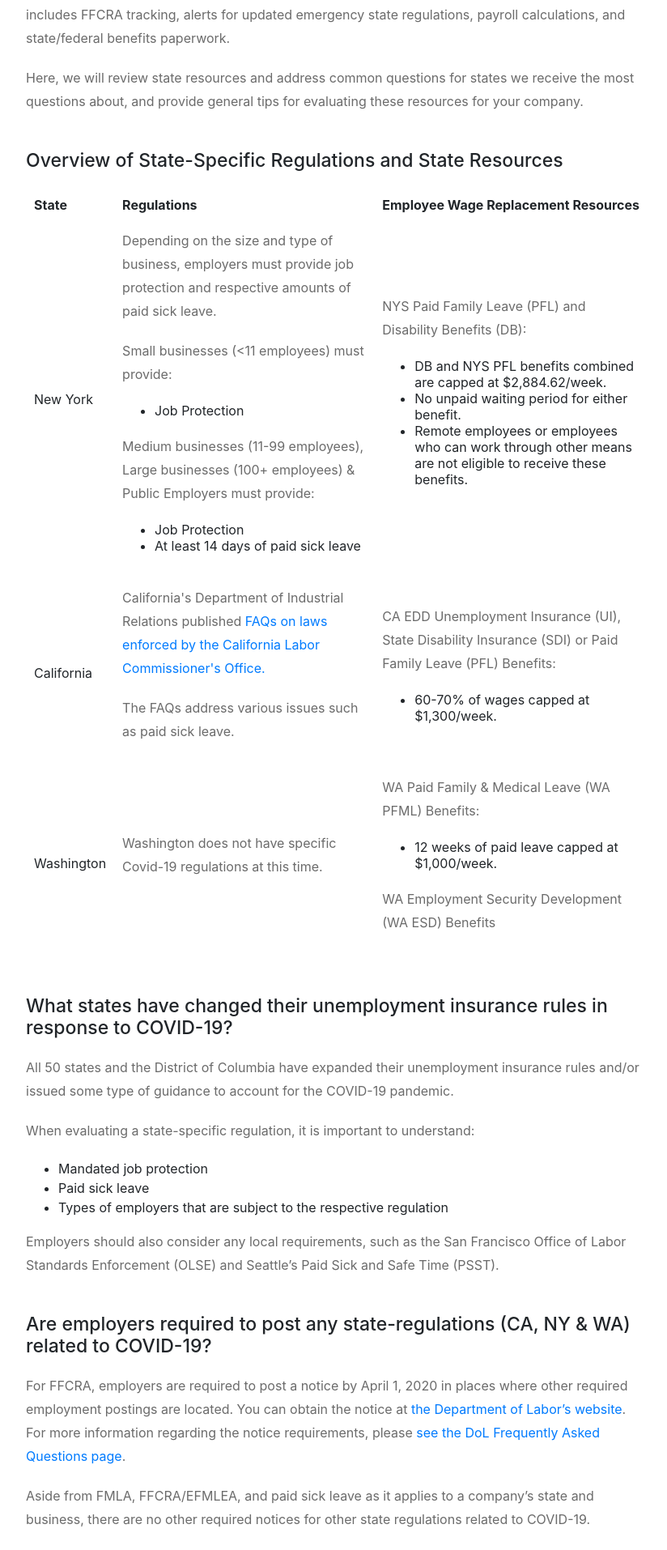
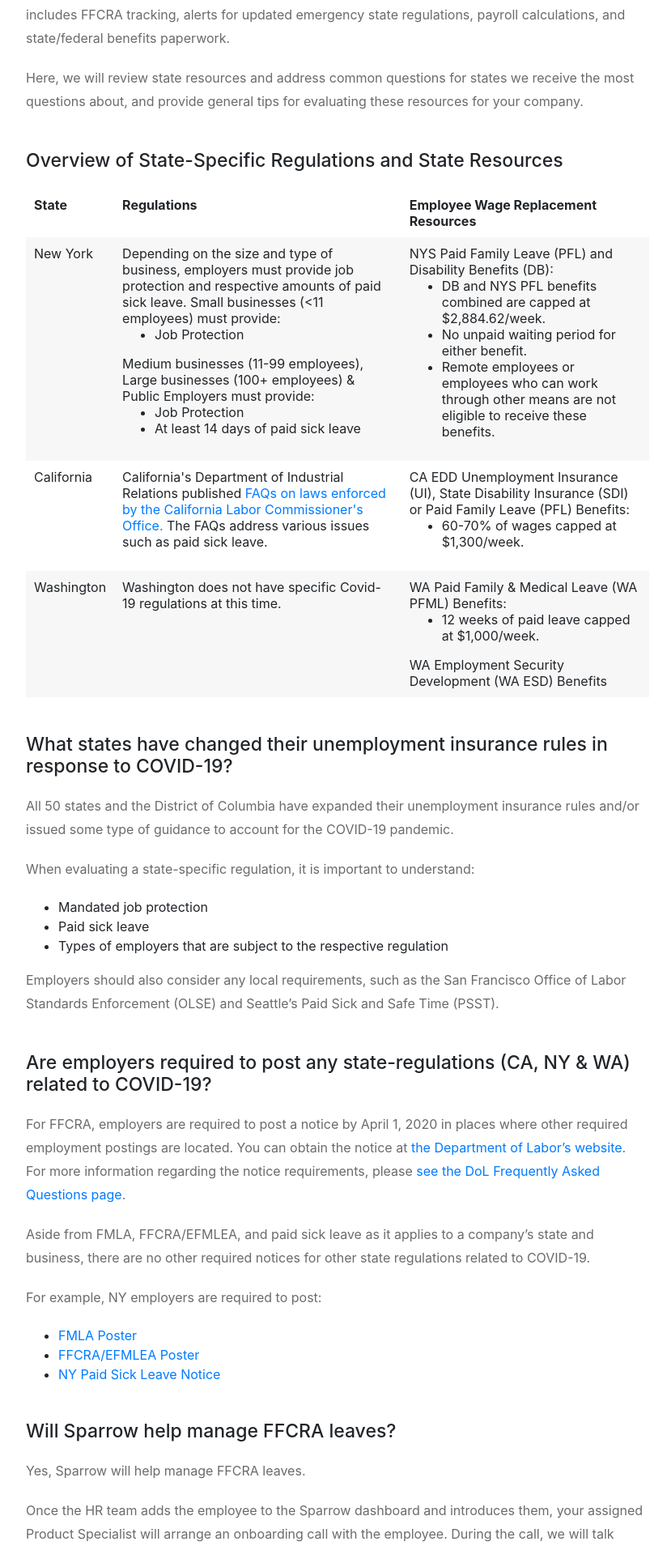
Before and after one commit to trysparrow/sparrow-landing, a Jekyll site: the page built from _posts/2020-04-16-state-covid-19-guidance.md, in a window 1280 px wide. Shown: the part 856-2770 px from the top of the page at 81% size, without its empty margins (223-1047 px from the left). Built offline with Jekyll 4.4.1, drawn with Linux system fonts in a browser that asks for light colours; nearby versions of some CDN libraries; some web fonts are replaced; comment, search, counter and statistics services are not loaded.

Commit message:
fix table

```diff
--- a/_posts/2020-04-16-state-covid-19-guidance.md
+++ b/_posts/2020-04-16-state-covid-19-guidance.md
@@ -18,80 +18,80 @@
 
 <h2 id="Overview of State-Specific Regulations and State Resources">Overview of State-Specific Regulations and State Resources</h2>
 
-<table cellpadding="10">
+<table class="outline-rows" cellpadding="10">
   <tr>
     <th>State</th>
     <th>Regulations</th>
     <th>Employee Wage Replacement Resources</th>
   </tr>
-  <tr>
+  <tr style="background-color:#f7f7f7">
     <td>New York</td>
     <td>
-    	<p>
+    	<span>
     		Depending on the size and type of business, employers must provide job protection and respective amounts of paid sick leave.
-    	</p>
-		<p>
+    	</span>
+		<span>
 			Small businesses (<11 employees) must provide:
 			<ul>
 				<li>Job Protection</li>
 			</ul>
-		</p>
-		<p>
+		</span>
+		<span>
 			Medium businesses (11-99 employees), Large businesses (100+ employees) & Public Employers must provide:
 			<ul>
 				<li>Job Protection</li>
 				<li>At least 14 days of paid sick leave</li>
 			</ul>
-		</p>
+		</span>
 </td>
 <td>
-	<p>
+	<span>
 		NYS Paid Family Leave (PFL) and Disability Benefits (DB):
 		<ul>
-				<li>DB and NYS PFL benefits combined are capped at $2,884.62/week.</li>
-				<li>No unpaid waiting period for either benefit.</li>
-				<li>Remote employees or employees who can work through other means are not eligible to receive these benefits.</li>
-			</ul>
-	</p>
+			<li>DB and NYS PFL benefits combined are capped at $2,884.62/week.</li>
+			<li>No unpaid waiting period for either benefit.</li>
+			<li>Remote employees or employees who can work through other means are not eligible to receive these benefits.</li>
+		</ul>
+	</span>
 </td>
   </tr>
   <tr>
     <td>California</td>
     <td>
-    	<p>
+    	<span>
     		California's Department of Industrial Relations published <a href="https://www.dir.ca.gov/dlse/2019-Novel-Coronavirus.htm">FAQs on laws enforced by the California Labor Commissioner's Office.</a>
-    	</p>
-    	<p>
+    	</span>
+    	<span>
     		The FAQs address various issues such as paid sick leave.
-    	</p>
+    	</span>
 
 </td>
     <td>
-    	<p>
+    	<span>
     		CA EDD Unemployment Insurance (UI),  State Disability Insurance (SDI) or Paid Family Leave (PFL) Benefits:
     		<ul>
     			<li>60-70% of wages capped at $1,300/week.</li>
     		</ul>
-    	</p>
+    	</span>
 	</td>
   </tr>
-  <tr>
+  <tr style="background-color:#f7f7f7">
     <td>Washington</td>
     <td>
-    	<p>
+    	<span>
     		Washington does not have specific Covid-19 regulations at this time.
-    	</p>
+    	</span>
     </td>
     <td>
-    	<p>
+    	<span>
     		WA Paid Family & Medical Leave (WA PFML) Benefits:
 	    	<ul>
 	    		<li>12 weeks of paid leave capped at $1,000/week.</li>
 	    	</ul>
-		</p>
-		<p>
+		</span>
+		<span>
 			WA Employment Security Development (WA ESD) Benefits
-		</p>
+		</span>
 	</td>
   </tr>
 </table>
--- a/assets/css/sparrow-overrides.css
+++ b/assets/css/sparrow-overrides.css
@@ -149,3 +149,9 @@
     background-size:cover;
     background-position:center 0;
 }
+
+table.outline-rows tr {
+  /*border-width: thin;
+  border-style: solid;*/
+  vertical-align: top;
+}
```
